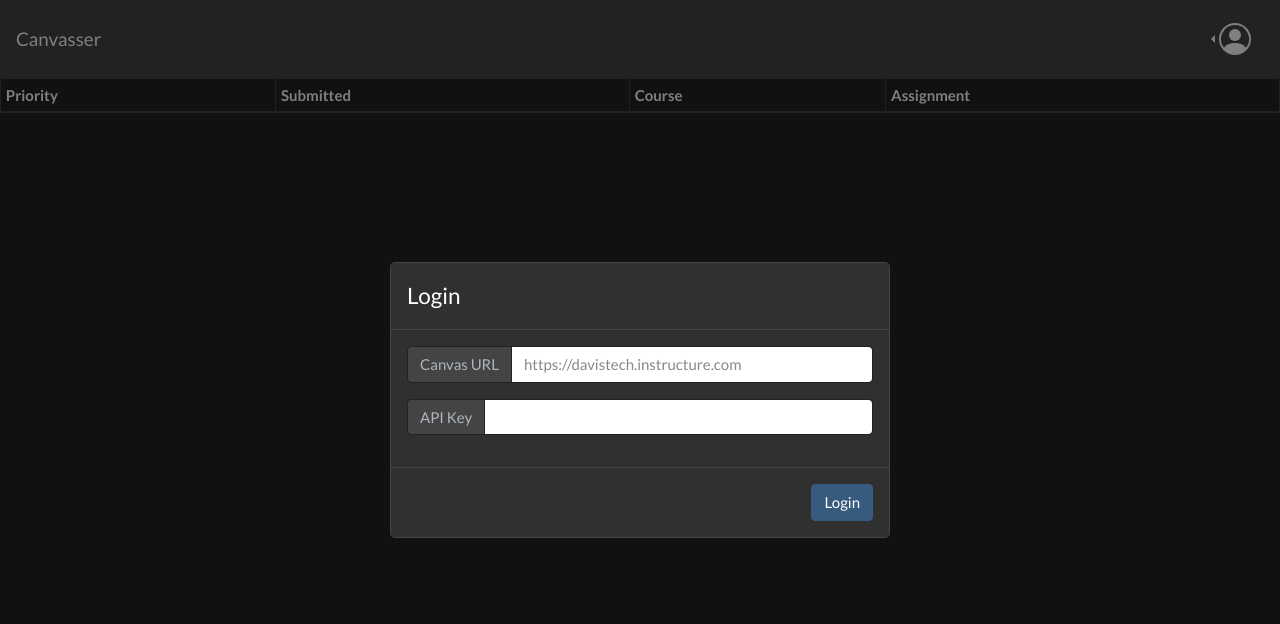
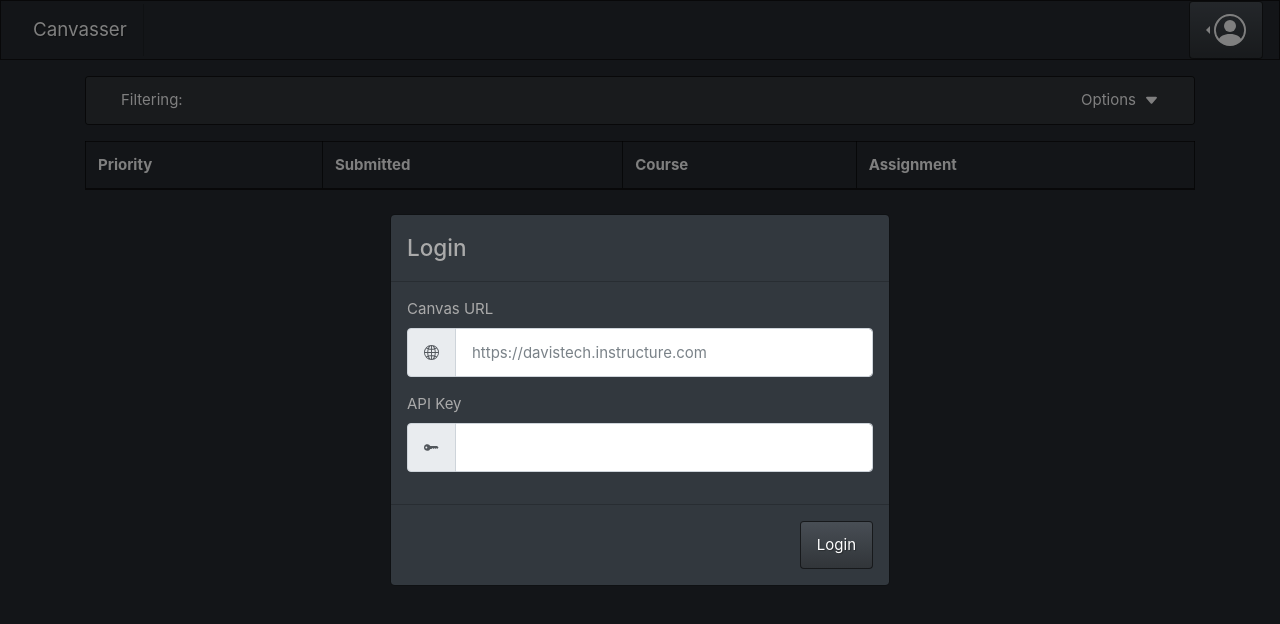
Before and after one commit to cdmccauley/canvasser, a Next.js app: page / in a window 1280 px wide. Shown: the top 624 px of the page. Built offline with nearby package versions, Linux system fonts and the light colour scheme.

Commit message:
menu options design ongoing

```diff
--- /dev/null
+++ b/components/filters.js
@@ -0,0 +1,87 @@
+import React from 'react';
+
+import Accordion from 'react-bootstrap/Accordion';
+import Card from 'react-bootstrap/Card';
+import Container from 'react-bootstrap/Container';
+import Row from 'react-bootstrap/Row';
+import Col from 'react-bootstrap/Col';
+import InputGroup from 'react-bootstrap/InputGroup';
+import FormControl from 'react-bootstrap/FormControl';
+
+import { CaretDownFill } from 'react-bootstrap-icons';
+
+import { useAccordionToggle } from 'react-bootstrap/AccordionToggle';
+
+function CustomToggle ({ children, eventKey }) {
+    // const decoratedOnClick = useAccordionToggle(eventKey, () =>
+    //     console.log(children.props.children.props.children),
+    // );
+
+    const decoratedOnClick = useAccordionToggle(eventKey);
+
+    return (
+        <Card.Header
+            style={{backgroundColor: '#32363b'}}
+            onClick={decoratedOnClick}>
+            { children }
+        </Card.Header>
+    );
+}
+
+export default class Filters extends React.Component {
+
+  constructor(props) {
+    super(props);
+  }
+
+  // TODO: create state variable that will toggle caret
+  render() {
+    return(
+        <Accordion className="mb-3 mt-3">
+            <Card text='white' bg='dark'>
+                <CustomToggle eventKey="0">
+                    <Container fluid='lg'>
+                        <Row>
+                            <Col>Filtering: </Col>
+                            <Col xl={2} className='text-right'>Options<CaretDownFill className='ml-2'/></Col>
+                        </Row>
+                    </Container>
+                </CustomToggle>
+                <Accordion.Collapse eventKey="0">
+                    <Card.Body>
+                        <Container fluid='lg'>
+                            <Row>
+                                <Col>
+                                    <label>Filter Course Name</label>
+                                    <InputGroup size='sm'>
+                                        <FormControl />
+                                    </InputGroup>
+                                </Col>
+                                <Col>
+                                    <label>Auto-Refresh</label>
+                                    <InputGroup size='sm'>
+                                        <InputGroup.Prepend>
+                                            <InputGroup.Checkbox checked />
+                                        </InputGroup.Prepend>
+                                        <FormControl placeholder='60'/>
+                                        <InputGroup.Append>
+                                            <InputGroup.Text>
+                                                Seconds
+                                            </InputGroup.Text>
+                                        </InputGroup.Append>
+                                    </InputGroup>
+                                </Col>
+                            </Row>
+                        </Container>
+                    </Card.Body>
+                </Accordion.Collapse>
+            </Card>
+        </Accordion>
+    )
+  }
+
+}
+
+{/* <Accordion.Toggle as={Card.Header} eventKey="0">
+                    Click me!
+                </Accordion.Toggle> */}
--- a/components/login.js
+++ b/components/login.js
@@ -5,6 +5,8 @@
 import Button from 'react-bootstrap/Button';
 import InputGroup from 'react-bootstrap/InputGroup';
 import FormControl from 'react-bootstrap/FormControl';
+
+import { Globe2, KeyFill } from 'react-bootstrap-icons';
 
 export default class Login extends React.Component {
 
@@ -21,38 +23,42 @@
       <React.Fragment>
         <Modal
           show={ !this.props.loggedIn }
-          backdrop="static"
+          backdrop='static'
           centered
         >
           <Modal.Header>
             <Modal.Title>Login</Modal.Title>
           </Modal.Header>
           <Modal.Body>
-            <InputGroup className="mb-3">
+            <label htmlFor="modalCanvasUrl">Canvas URL</label>
+            <InputGroup className='mb-3'>
               <InputGroup.Prepend>
-                <InputGroup.Text id="basic-addon1">Canvas URL</InputGroup.Text>
+                <InputGroup.Text><Globe2 /></InputGroup.Text>
               </InputGroup.Prepend>
               <FormControl
-                ref="modalCanvasUrl"
-                placeholder="https://davistech.instructure.com"
-                aria-label="Canvas URL"
-                aria-describedby="basic-addon1"
+                ref='modalCanvasUrl'
+                id='modalCanvasUrl'
+                placeholder='https://davistech.instructure.com'
+                aria-label='Canvas URL'
+                aria-describedby='basic-addon1'
               />
             </InputGroup>
-            <InputGroup className="mb-3">
+            <label htmlFor="modalApiKey">API Key</label>
+            <InputGroup className='mb-3'>
               <InputGroup.Prepend>
-                <InputGroup.Text id="basic-addon1">API Key</InputGroup.Text>
+                <InputGroup.Text><KeyFill /></InputGroup.Text>
               </InputGroup.Prepend>
               <FormControl
-                ref="modalApiKey"
-                aria-label="API Key"
-                aria-describedby="basic-addon1"
+                ref='modalApiKey'
+                id='modalApiKey'
+                aria-label='API Key'
+                aria-describedby='basic-addon1'
               />
             </InputGroup>
           </Modal.Body>
           <Modal.Footer>
             <Button
-              variant="primary" onClick={ this.handleLogin }>
+              variant='primary' onClick={ this.handleLogin }>
               Login
             </Button>
           </Modal.Footer>
--- a/components/nav.js
+++ b/components/nav.js
@@ -5,7 +5,6 @@
 import Dropdown from 'react-bootstrap/Dropdown'
 
 import { PersonCircle } from 'react-bootstrap-icons'
-import { DropdownButton } from 'react-bootstrap';
 
 export default class Nav extends React.Component {
 
@@ -13,32 +12,20 @@
     super(props);
   }
 
-  ImageDropdown = () => {
-    return(
-      <Image style={{width: '32px', height: '32px'}} src={ this.props.avatarUrl } roundedCircle />
-    )
-  }
-
-  PersonCircleDropdown = () => {
-    return(
-      <PersonCircle size={ 32 }/>
-    )
-  }
-
   render() {
     return(
-      <Navbar bg="secondary" variant="dark">
+      <Navbar variant='dark'>
         <Navbar.Brand>Canvasser</Navbar.Brand>
         <Navbar.Toggle />
-        <Navbar.Collapse className="justify-content-end">
+        <Navbar.Collapse className='justify-content-end'>
           <Dropdown drop={ 'left' }>
-            <Dropdown.Toggle variant='secondary'>
+            <Dropdown.Toggle >
               { this.props.loggedIn ?
-              <Image style={{width: '32px', height: '32px'}} src={ this.props.avatarUrl } roundedCircle /> :
+              <Image style={{width: '32px', height: '32px', border: '1px solid #000'}} src={ this.props.avatarUrl } roundedCircle /> :
               <PersonCircle size={ 32 }/> }
             </Dropdown.Toggle>
             <Dropdown.Menu>
-              <Dropdown.Item eventKey="1" onClick={ this.props.onLoginToggle}>{ this.props.loggedIn ? 'Logout' : 'Login' }</Dropdown.Item>
+              <Dropdown.Item eventKey='1' onClick={ this.props.onLoginToggle}>{ this.props.loggedIn ? 'Logout' : 'Login' }</Dropdown.Item>
             </Dropdown.Menu>
           </Dropdown>
         </Navbar.Collapse>
--- a/components/queue.js
+++ b/components/queue.js
@@ -9,12 +9,13 @@
   }
 
   getTr = (submission) => {
+    let bg = submission.priority == 1 ? {backgroundColor: '#7c2020'} : {};
     return(
-      <tr key={ submission.id }>
+      <tr style={bg} key={ submission.id }>
         <td>{ submission.priority }</td>
-        <td>{ submission.submittedAt.toLocaleString() }</td>
+        <td style={{minWidth: '185px'}}>{ submission.submittedAt.toLocaleString() }</td>
         <td><a href={ submission.courseUrl } target='_blank'>{ submission.courseName }</a></td>
-        <td><a href={ submission.url } target='popup'>{ submission.name }</a></td>
+        <td><a href={ submission.url } target='_blank'>{ submission.name }</a></td>
       </tr>
     )
   }
@@ -22,7 +23,7 @@
   render() {
     return(
       <React.Fragment>
-        <Table striped bordered hover size="sm">
+        <Table variant='dark' striped bordered hover responsive>
           <thead>
             <tr>
               <th>Priority</th>
@@ -38,5 +39,4 @@
       </React.Fragment>
     )
   }
-
 }
--- a/pages/index.js
+++ b/pages/index.js
@@ -1,15 +1,17 @@
 import React from 'react';
 
-import Button from 'react-bootstrap/Button';
-import Image from 'react-bootstrap/Image';
+import Container from 'react-bootstrap/Container';
+import Row from 'react-bootstrap/Row';
+import Col from 'react-bootstrap/Col';
 
 import Login from '../components/login';
 import Nav from '../components/nav';
+import Filters from '../components/filters';
 import Queue from '../components/queue';
 
 import Head from 'next/head'
 
-import "bootswatch/dist/darkly/bootstrap.min.css";
+import "bootswatch/dist/slate/bootstrap.min.css";
 
 export default function HomePage() {
   return <Index />;
@@ -204,9 +206,20 @@
           loggedIn={ this.state.loggedIn }
           avatarUrl={ this.state.canvasUser.avatar_url }
           onLoginToggle={ this.toggleLogin }/>
-        <Queue
-        queue={ this.state.queue }
-        onSort={ this.sortQueue }/>
+        <Container fluid='lg'>
+          <Row>
+            <Col>
+              <Filters />
+            </Col>
+          </Row>
+          <Row>
+            <Col>
+            <Queue
+              queue={ this.state.queue }
+              onSort={ this.sortQueue }/>
+            </Col>
+          </Row>
+        </Container>
         <Login
           loggedIn={ this.state.loggedIn }
           onLoginSubmit={ this.saveLoginInfo }/>
```
